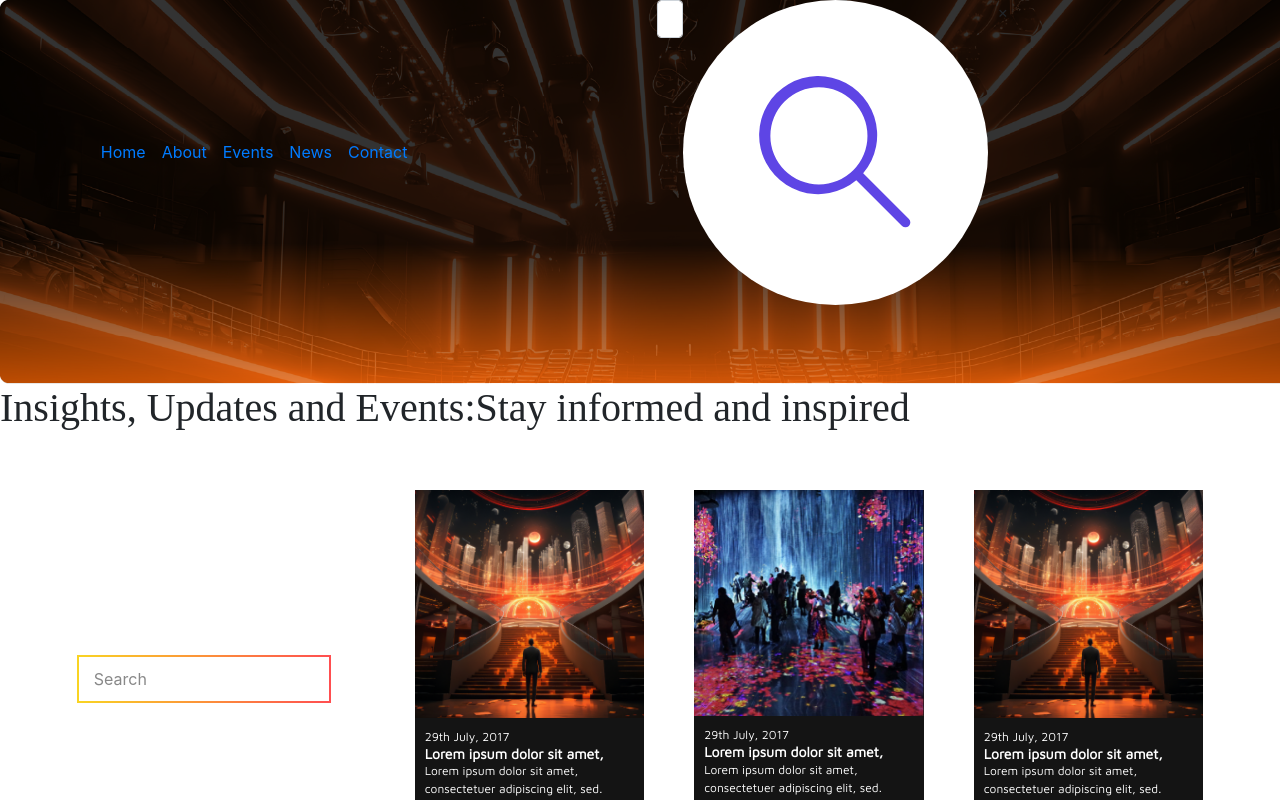
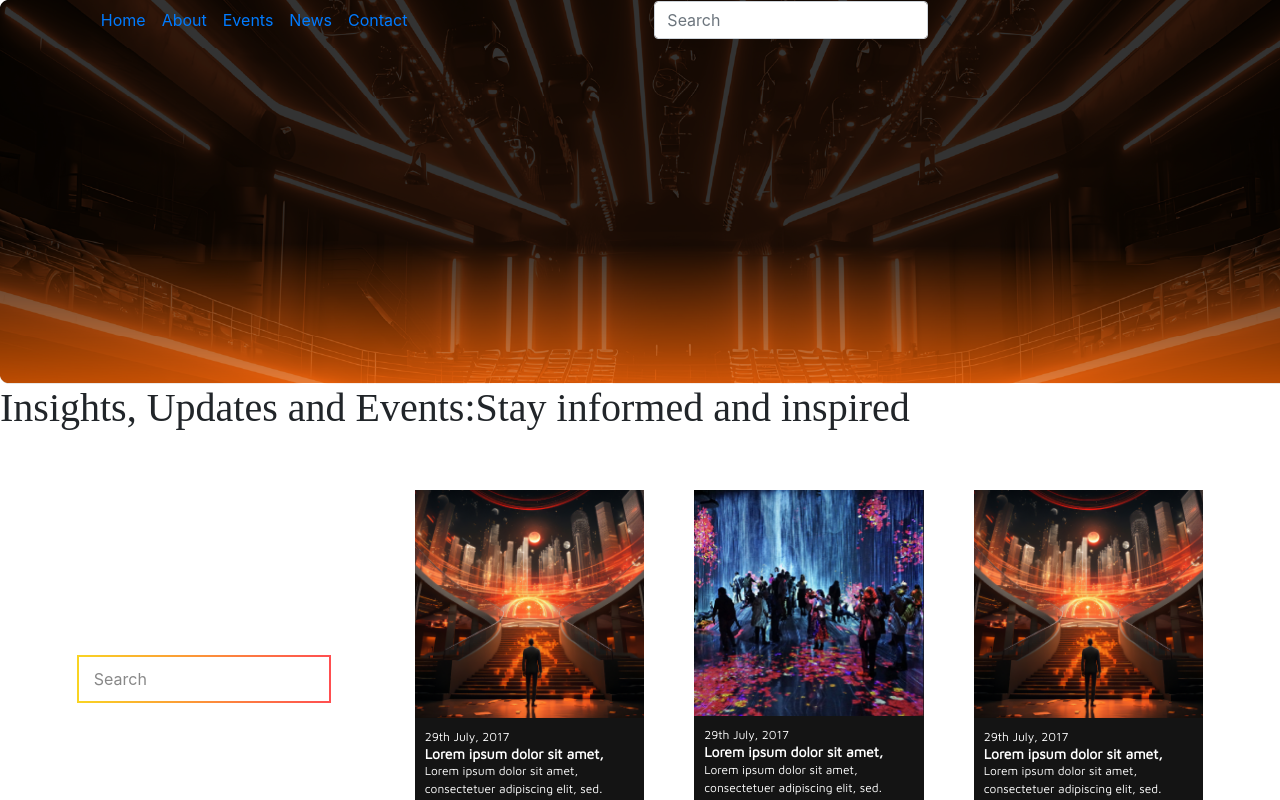
Before and after one commit to R-Yokesh/triple_e_website, a React (Create React App) app: page /trible/news in a window 1280 px wide. Both pictures are taken after a click on the picture 852 px from the left and 21 px from the top of the page. Shown: the top 800 px of the page. Built offline with nearby package versions, Linux system fonts and the light colour scheme; a web font is replaced by a local one.

Commit message:
header section

```diff
--- a/src/Assets/Css/Header.css
+++ b/src/Assets/Css/Header.css
@@ -18,6 +18,7 @@
 .header-sec .search-sec p {
     margin-bottom: 0px;
     color: var(--whiteClr);
+    font-family: 'Maven Pro',sans-serif;
 }
 
 .header-sec .search-sec {
--- a/src/Components/Header/Header.jsx
+++ b/src/Components/Header/Header.jsx
@@ -52,17 +52,19 @@ function Header() {
                         ) : (
                             <p>Search</p>
                         )}
-                        <img
-                            src={Assets.Search}
-                            alt="search-icon"
-                            className={SearchDisplay ? 'box-display' : ''}
-                            onClick={() => setSearchDisplay(true)}
-                        />
-                        {SearchDisplay && (
+
+                        {!SearchDisplay ? (
+                            <img
+                                src={Assets.Search}
+                                alt="search-icon"
+                                onClick={() => setSearchDisplay(true)}
+                                style={{ cursor: 'pointer' }}
+                            />
+                        ) : (
                             <span
                                 className='cancel-sec'
                                 onClick={() => setSearchDisplay(false)}
-                                style={{ cursor: 'pointer', padding: '0 10px' }}
+                                style={{ cursor: 'pointer', padding: '0 10px', fontSize: '24px' }}
                             >
                                 &times;
                             </span>
```
